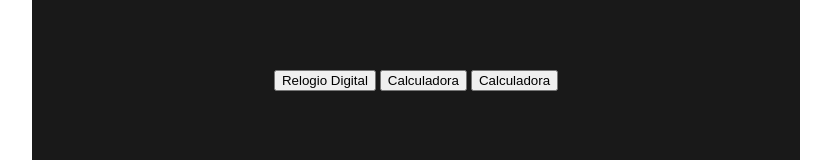
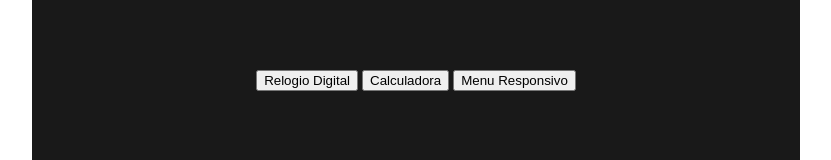
Before and after one commit to ArthurPrestes/ArthurPrestes.github.io, a plain HTML site: page index.html in a window 1280 px wide. Shown: the part 374-534 px from the top of the page, without its empty margins (224-1055 px from the left). Drawn offline with Linux system fonts and the light colour scheme.

Commit message:
update
Nome do bottão

```diff
--- a/index.html
+++ b/index.html
@@ -9,7 +9,7 @@
         <div class="btns" style=" z-index: 1;">
             <a href="relogioDigital/index.html"><button>Relogio Digital</button></a>
             <a href="calculadora/index.html"><button>Calculadora</button></a>
-            <a href="menuResponsivo/index.html"><button>Calculadora</button></a>
+            <a href="menuResponsivo/index.html"><button>Menu Responsivo</button></a>
         </div>
     </div>
 </body>
```
